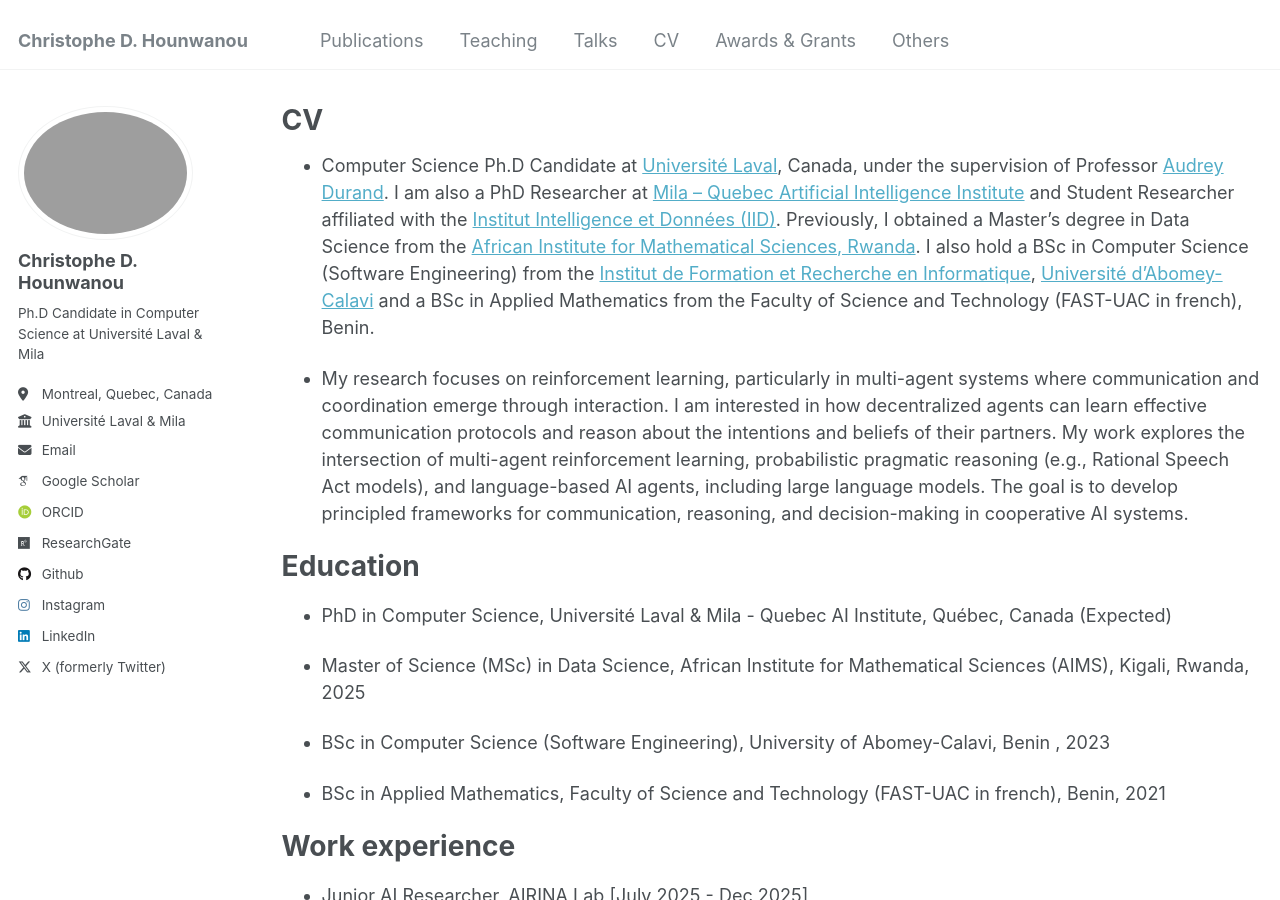
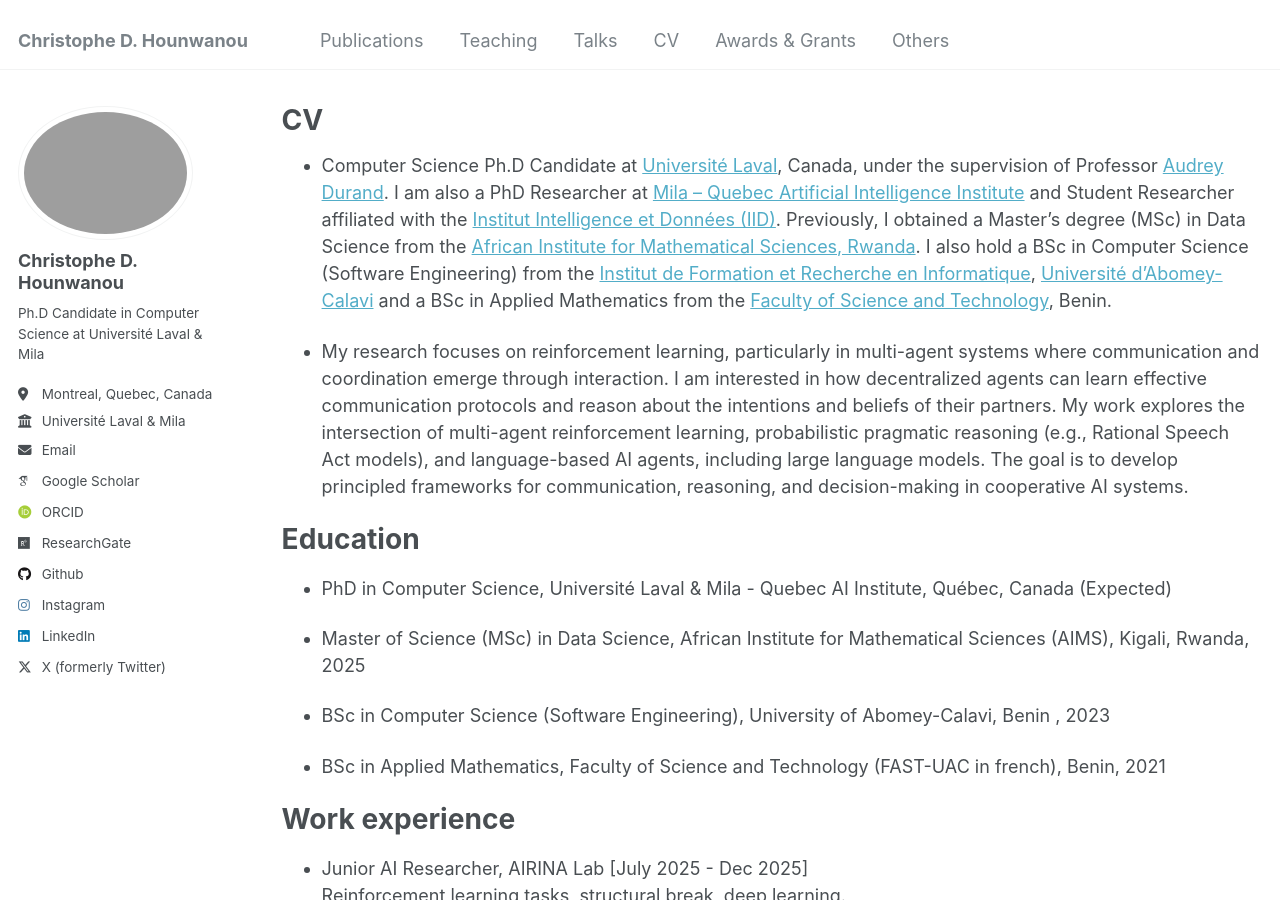
Before and after one commit to chrishounwanou/chrishounwanou.github.io, a Jekyll site: the page built from _pages/cv.md, in a window 1280 px wide and 900 px high. Built offline with Jekyll 4.4.1, drawn with Linux system fonts in a browser that asks for light colours; some web fonts are replaced.

Commit message:
Revise CV to add MSc degree in Data Science
Updated educational background to include MSc in Data Science.

```diff
--- a/_pages/cv.md
+++ b/_pages/cv.md
@@ -9,7 +9,7 @@ redirect_from:
 
 {% include base_path %}
 
-- Computer Science Ph.D Candidate at [Université Laval](https://www.ulaval.ca/), Canada, under the supervision of Professor [Audrey Durand](https://mila.quebec/fr/annuaire/audrey-durand). I am also a PhD Researcher at [Mila – Quebec Artificial Intelligence Institute](https://mila.quebec/fr) and Student Researcher affiliated with the [Institut Intelligence et Données (IID)](https://iid.ulaval.ca/). Previously, I obtained a Master's degree in Data Science from the [African Institute for Mathematical Sciences, Rwanda](https://aims.ac.rw/). I also hold a BSc in Computer Science (Software Engineering) from the [Institut de Formation et Recherche en Informatique](https://ifri-uac.bj/), [Université d'Abomey-Calavi](https://www.uac.bj/) and a BSc in Applied Mathematics from the Faculty of Science and Technology (FAST-UAC in french), Benin.
+- Computer Science Ph.D Candidate at [Université Laval](https://www.ulaval.ca/), Canada, under the supervision of Professor [Audrey Durand](https://mila.quebec/fr/annuaire/audrey-durand). I am also a PhD Researcher at [Mila – Quebec Artificial Intelligence Institute](https://mila.quebec/fr) and Student Researcher affiliated with the [Institut Intelligence et Données (IID)](https://iid.ulaval.ca/). Previously, I obtained a Master's degree (MSc) in Data Science from the [African Institute for Mathematical Sciences, Rwanda](https://aims.ac.rw/). I also hold a BSc in Computer Science (Software Engineering) from the [Institut de Formation et Recherche en Informatique](https://ifri-uac.bj/), [Université d'Abomey-Calavi](https://www.uac.bj/) and a BSc in Applied Mathematics from the [Faculty of Science and Technology](https://www.uac.bj/ufr-entites-facultes-instituts-centres-uac/), Benin.
 
 - My research focuses on reinforcement learning, particularly in multi-agent systems where communication and coordination emerge through interaction. I am interested in how decentralized agents can learn effective communication protocols and reason about the intentions and beliefs of their partners. My work explores the intersection of multi-agent reinforcement learning, probabilistic pragmatic reasoning (e.g., Rational Speech Act models), and language-based AI agents, including large language models. The goal is to develop principled frameworks for communication, reasoning, and decision-making in cooperative AI systems.
 
```
